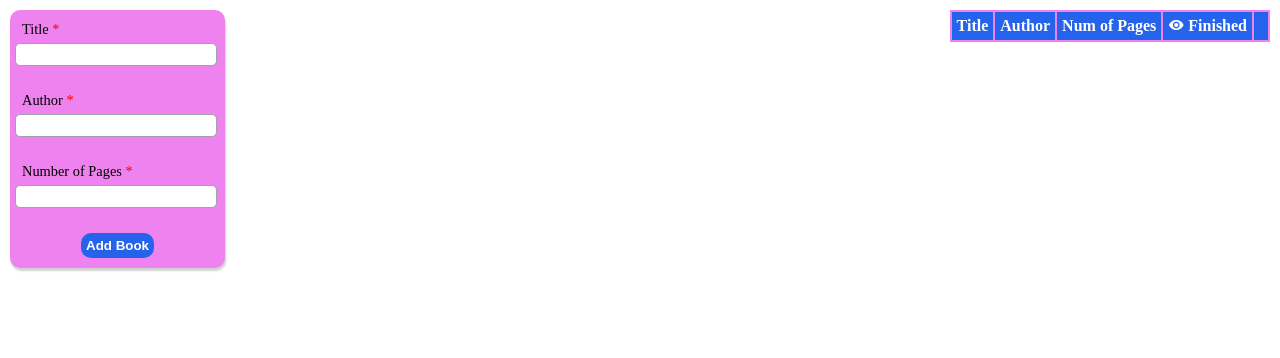
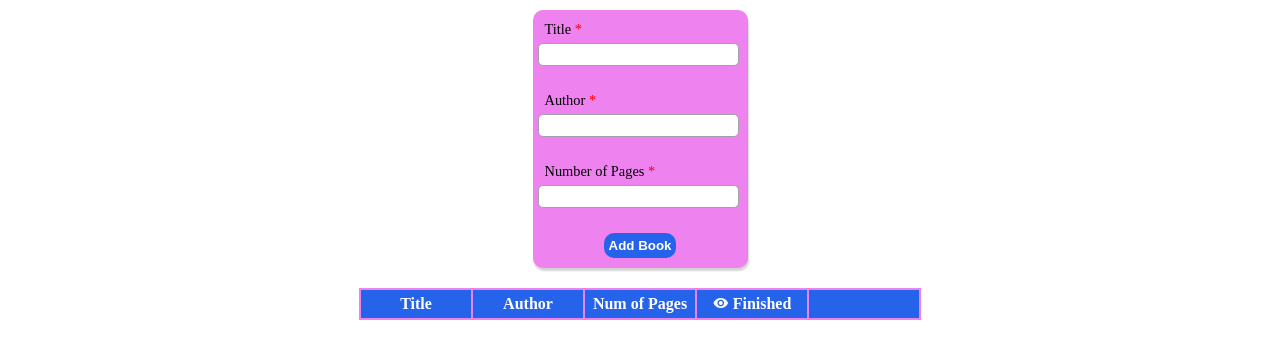
Before and after one commit to YossraElhaddad/library, a plain HTML site: page index.html in a window 1280 px wide. Drawn offline with Linux system fonts and the light colour scheme.

Commit message:
Change flex direction to column

```diff
--- a/style.css
+++ b/style.css
@@ -5,6 +5,8 @@
 
 body {
     display: flex;
+    flex-direction: column;
+    align-items: center;
     justify-content: space-between;
 }
 
@@ -98,9 +100,12 @@ thead {
     font-size: medium;
 }
 
+tr {}
+
 th {
     border: 2px solid violet;
     padding: 5px;
+    min-width: 100px;
 }
 
 td {
```
